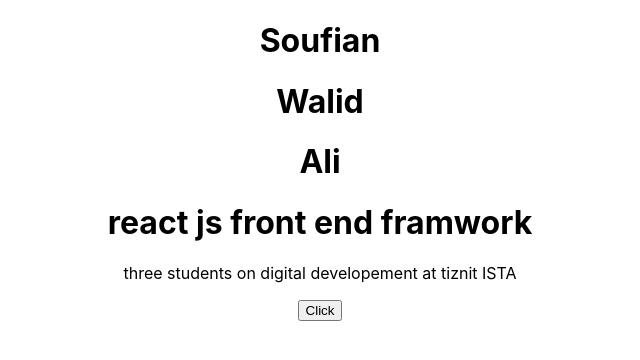
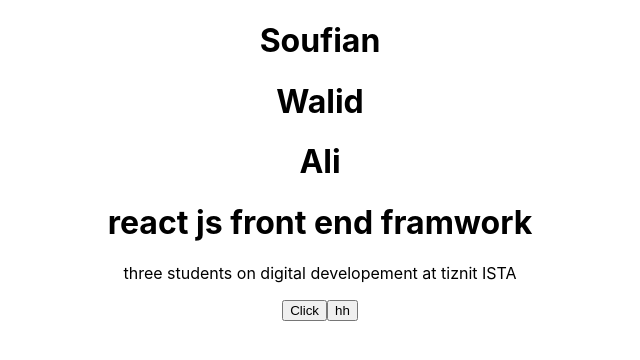
Before and after one commit to sofyanBoukir/react-APPS, a React (Create React App) app: page / in a window 1280 px wide. Shown: the top 360 px of the page, without its empty margins (320-960 px from the left). Built offline with nearby package versions, Linux system fonts and the light colour scheme.

Commit message:
ra bddlt chi haja

```diff
--- a/src/App.js
+++ b/src/App.js
@@ -4,6 +4,13 @@ function App() {
 
   const handleClick = () =>{
     alert("cc soufian");
+  }
+
+  const handleCheck = () =>{
+    if(true){
+      console.log("wa ta sir t9awed");
+
+    }
   }
 
 
@@ -15,7 +22,9 @@ function App() {
         <h1>Ali</h1>
         <h1>react js front end framwork</h1>
         <p>three students on digital developement at tiznit ISTA</p>
+
         <button onClick={handleClick}>Click</button>
+        <button onClick={handleCheck}>hh</button>
       </center>
     </div>
   );
```
